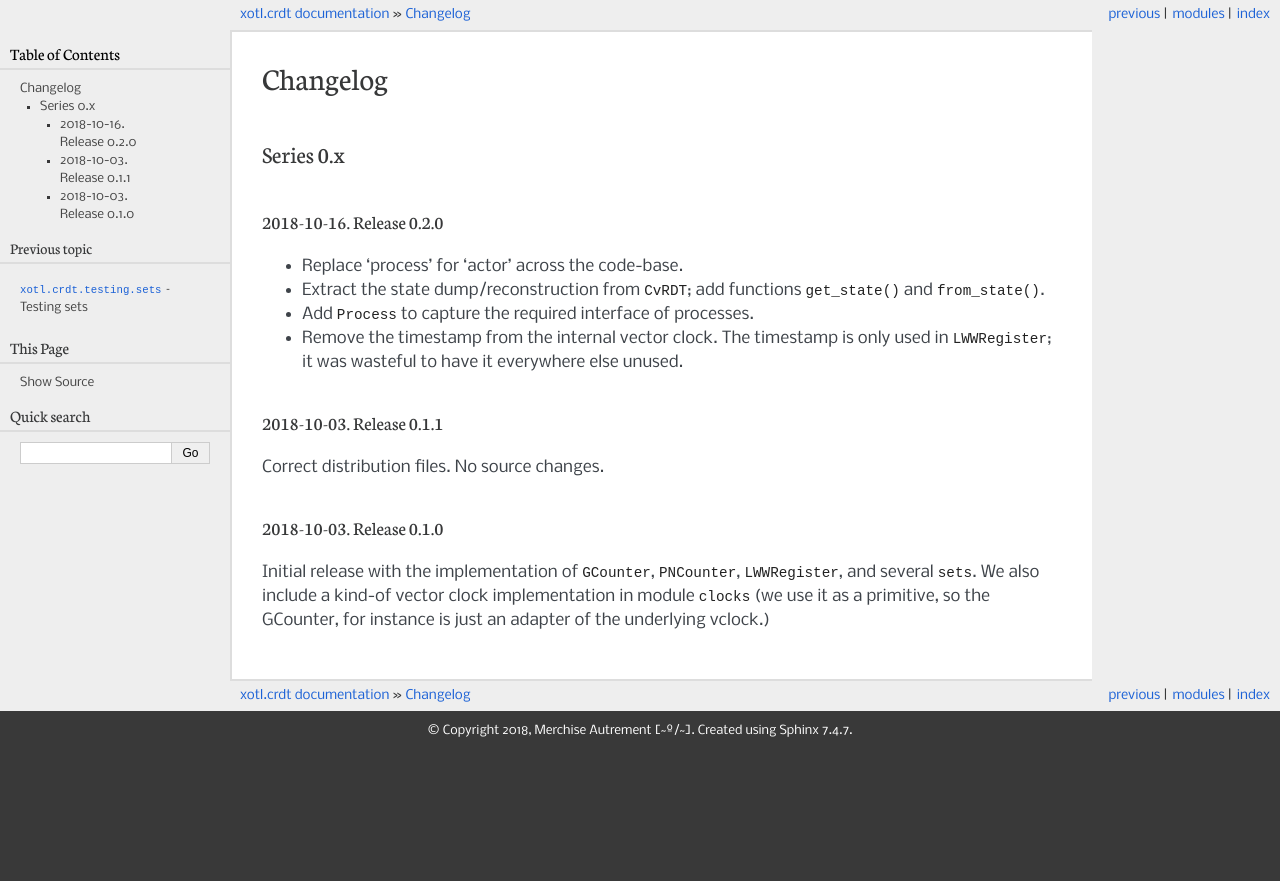
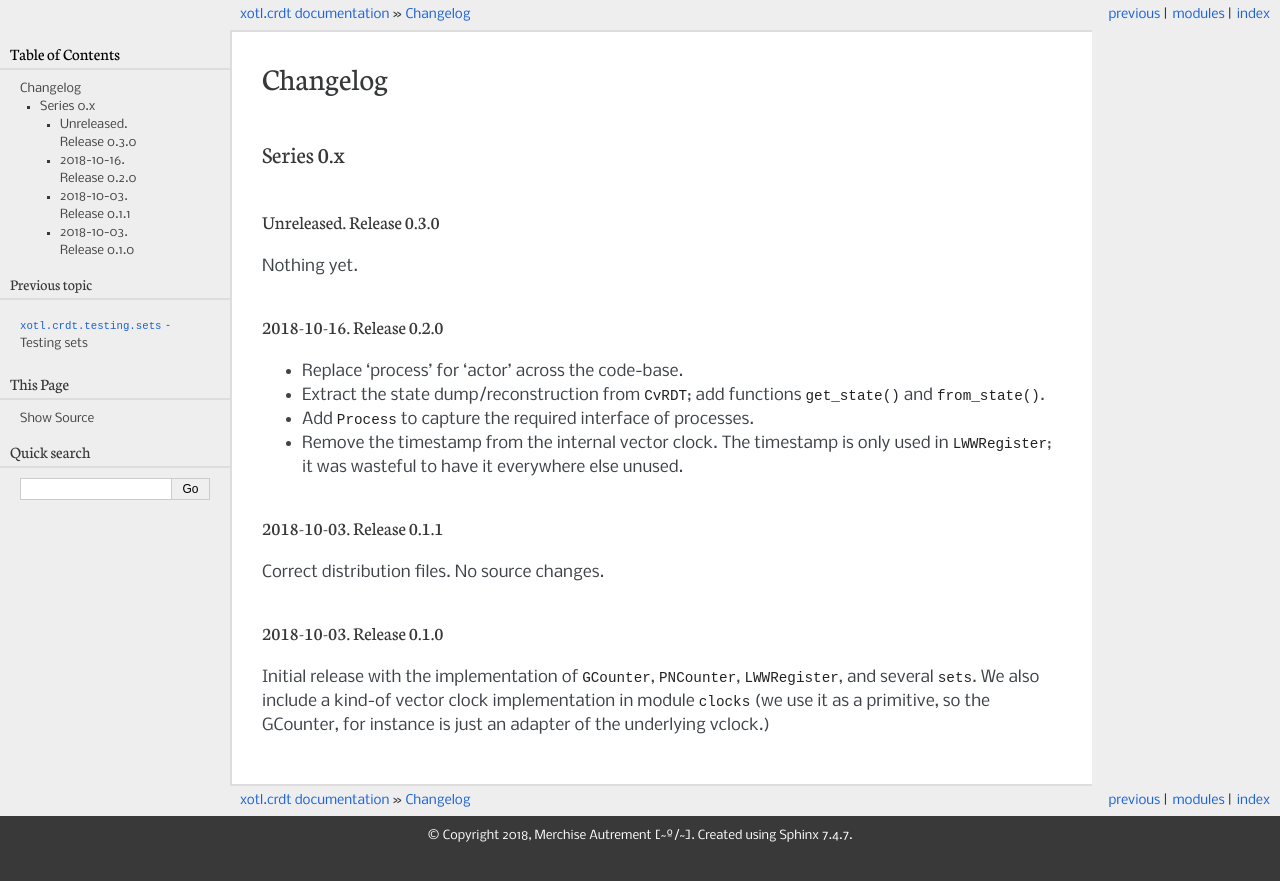
Before and after one commit to merchise/xotl.crdt, a Sphinx documentation site: the page built from docs/source/history.rst, in a window 1280 px wide. Shown: the top 881 px of the page. Built offline with Sphinx 7.4.7, drawn with Linux system fonts in a browser that asks for light colours.

Commit message:
Start 0.3.0

```diff
--- a/docs/source/history.rst
+++ b/docs/source/history.rst
@@ -4,6 +4,12 @@
 
 Series 0.x
 ==========
+
+Unreleased.  Release 0.3.0
+--------------------------
+
+Nothing yet.
+
 
 2018-10-16.  Release 0.2.0
 --------------------------
--- a/setup.cfg
+++ b/setup.cfg
@@ -27,7 +27,7 @@ install_requires =
 
 
 [egg_info]
-# tag-build = .dev
+tag-build = .dev
 
 
 [bdist_wheel]
```
